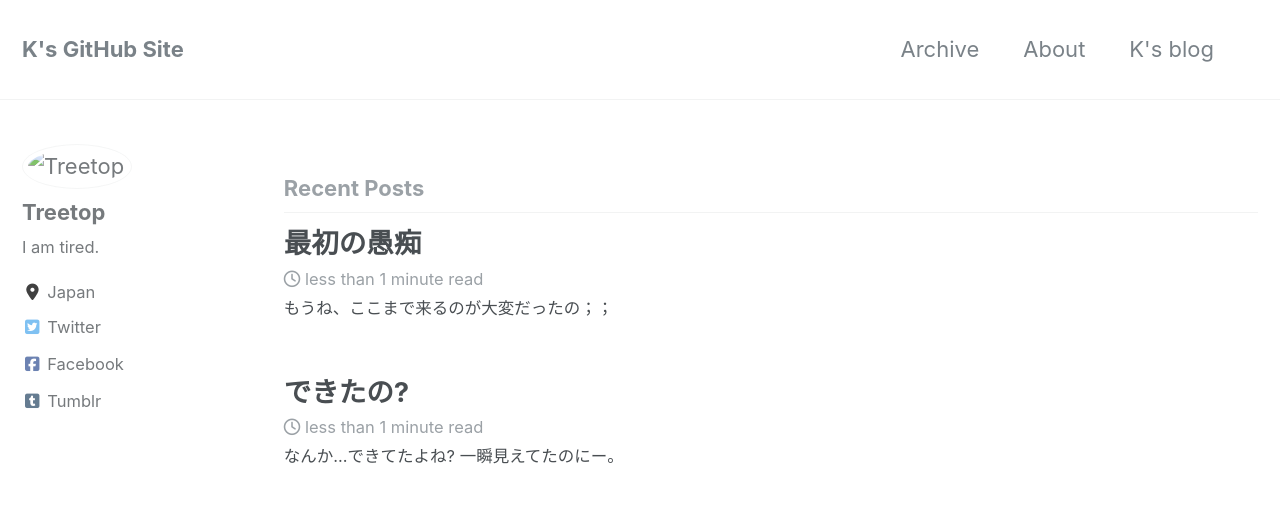
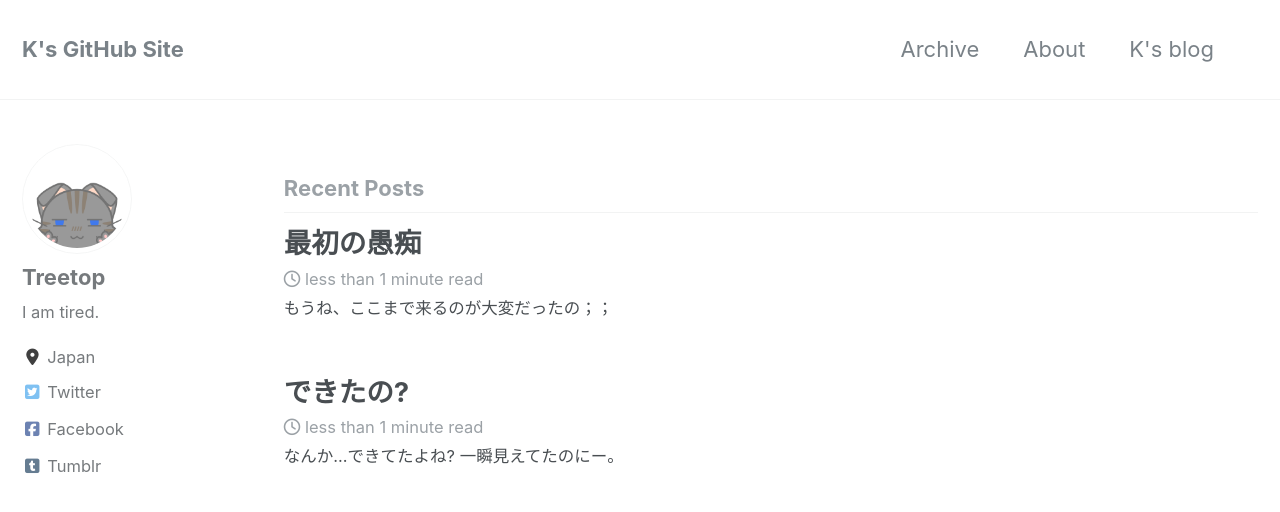
Before and after one commit to laureltreetop/laureltreetop.github.io, a Jekyll site: the page built from index.html, in a window 1280 px wide and 900 px high. Shown: the top 512 px of the window. Built offline with Jekyll 4.4.1, drawn with Linux system fonts in a browser that asks for light colours; nearby versions of some CDN libraries; the list of posts is cut into pages by our own code.

Commit message:
Update _config.yml

```diff
--- a/_config.yml
+++ b/_config.yml
@@ -13,7 +13,7 @@ description              : "(=_=;)"
 url                      : "http://github.treetop.to"
 baseurl                  : ""
 repository               : "laureltreetop/laureltreetop.github.io"
-teaser                   : "/img/avatar-treetop.png"
+teaser                   : "/images/avatar-treetop.png"
 # breadcrumbs            : false # true, false (default)
 words_per_minute         : 200
 comments:
@@ -77,7 +77,7 @@ analytics:
 # Site Author
 author:
   name             : "Treetop"
-  avatar           : "/img/avatar-treetop.png"
+  avatar           : "/images/avatar-treetop.png"
   bio              : "I am tired."
   location         : "Japan"
   email            :
```
